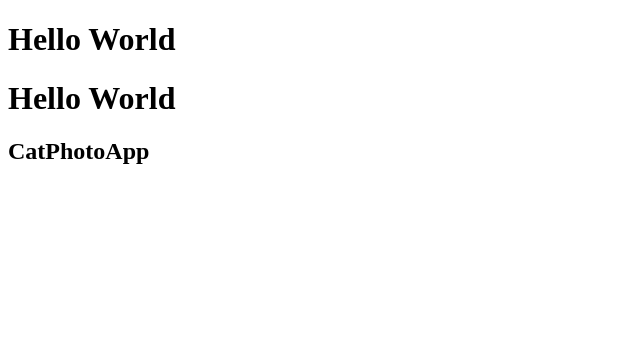
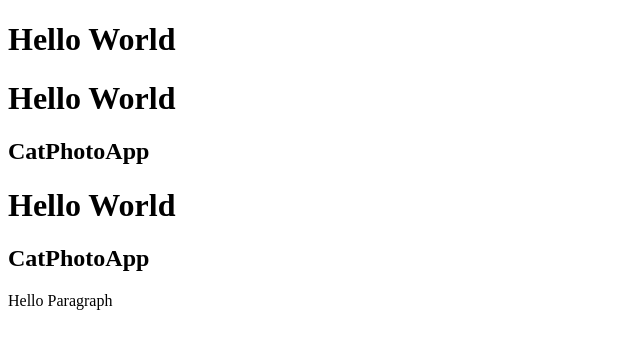
Before and after one commit to adityanarayan2302/HTML-hands-on, a plain HTML site: page index.html in a window 1280 px wide. Shown: the whole page, without its empty margins (0-640 px from the left). Drawn offline with Linux system fonts and the light colour scheme.

Commit message:
Inform with the Paragraph Element

```diff
--- a/index.html
+++ b/index.html
@@ -13,6 +13,9 @@
     <!-- Headline with the h2 Element -->
     <h1>Hello World</h1>
     <h2>CatPhotoApp</h2>
-
+    <!-- Inform with the Paragraph Element -->
+    <h1>Hello World</h1>
+    <h2>CatPhotoApp</h2>
+    <p>Hello Paragraph</p>
 </body>
 </html>
```
